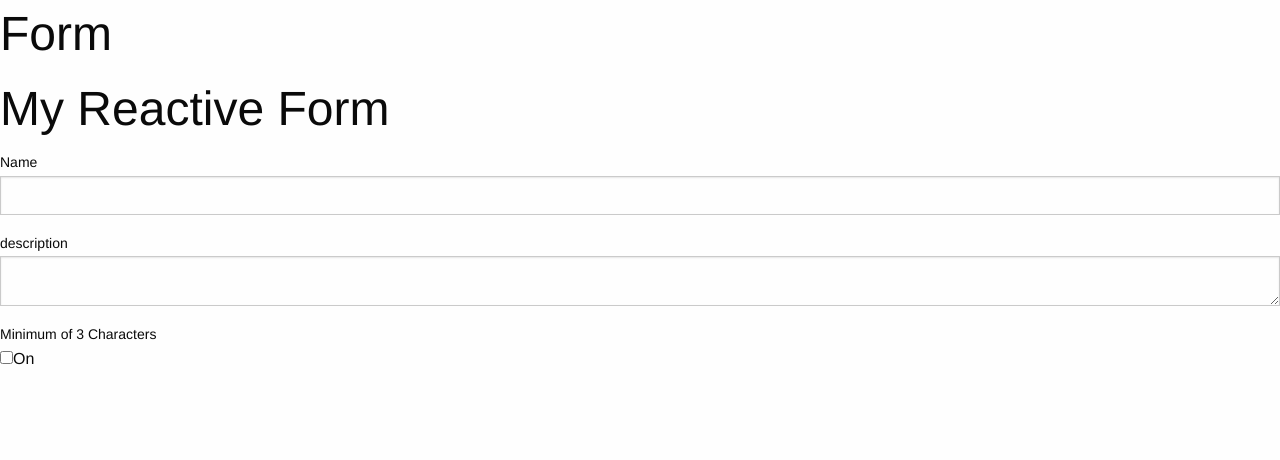
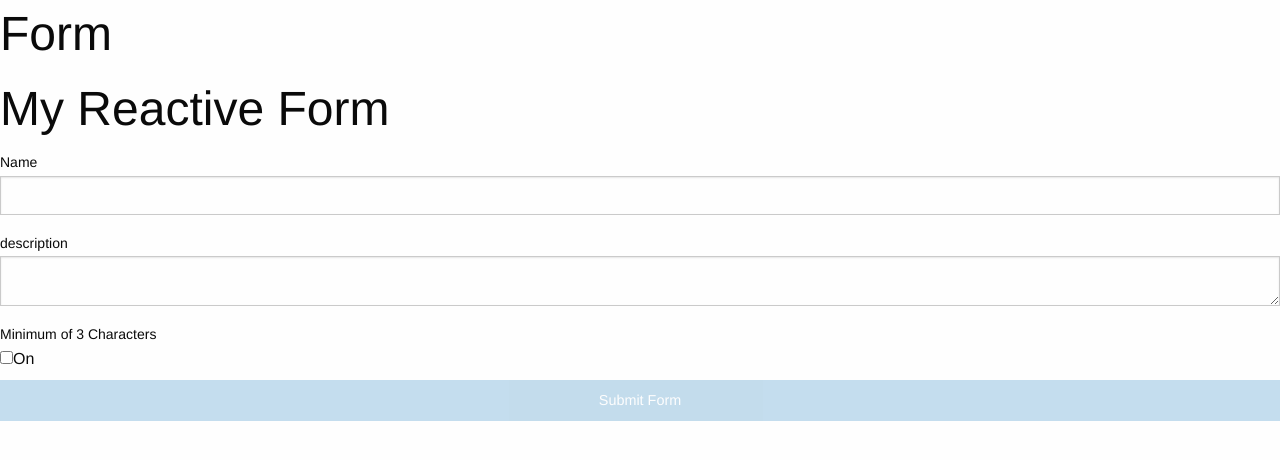
Before and after one commit to ChristaStephens/AngularForms, an Angular app: page / in a window 1280 px wide. Shown: the top 460 px of the page. Built offline with nearby package versions, Linux system fonts and the light colour scheme.

Commit message:
added submitted button validation

```diff
--- a/src/app/app.component.html
+++ b/src/app/app.component.html
@@ -14,6 +14,8 @@
 
       <h1>My Reactive Form</h1>
 
+      <!-- formControlName relates to the vars defined in the constructor -->
+      <!-- label is the name of the dom element -->
       <label> Name
       <input type="text" formControlName="name">
       </label>
@@ -25,6 +27,8 @@
         <label for="validate">Minimum of 3 Characters</label>
         <input type="checkbox" name="validate" formControlName="validate" value="1">On
 
+        <!-- this submit button is disabled if the form is not valid -->
+        <input type="submit" class="button expanded" value="Submit Form" [disabled]="!rForm.valid">
     </div>
   </div>
 </form>
```
